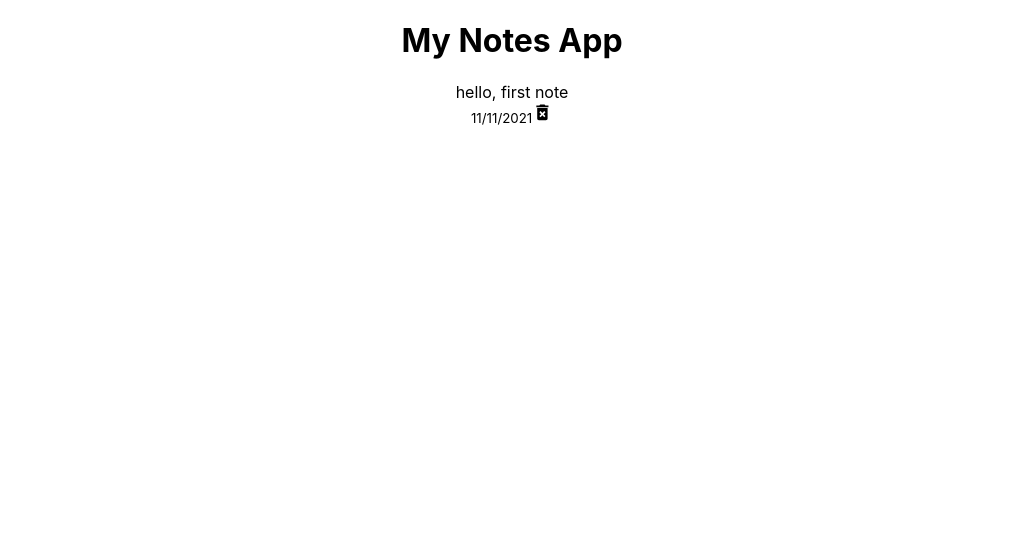
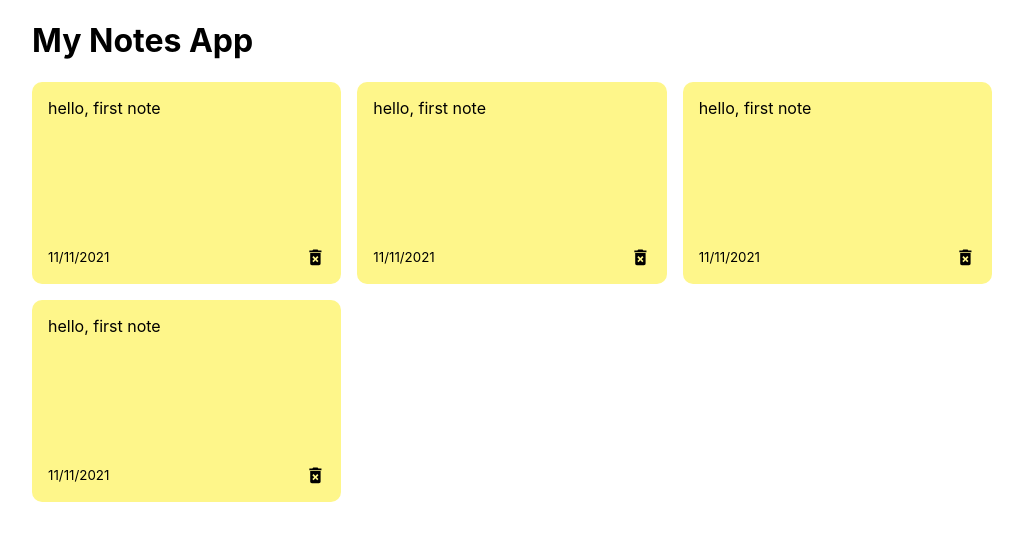
Before and after one commit to fatihece/note-app-react, a React (Create React App) app: page / in a window 1280 px wide. Shown: the top 540 px of the page, without its empty margins (128-1151 px from the left). Built offline with nearby package versions, Linux system fonts and the light colour scheme.

Commit message:
modified css

```diff
--- a/src/App.css
+++ /dev/null
@@ -1,38 +0,0 @@
-.App {
-  text-align: center;
-}
-
-.App-logo {
-  height: 40vmin;
-  pointer-events: none;
-}
-
-@media (prefers-reduced-motion: no-preference) {
-  .App-logo {
-    animation: App-logo-spin infinite 20s linear;
-  }
-}
-
-.App-header {
-  background-color: #282c34;
-  min-height: 100vh;
-  display: flex;
-  flex-direction: column;
-  align-items: center;
-  justify-content: center;
-  font-size: calc(10px + 2vmin);
-  color: white;
-}
-
-.App-link {
-  color: #61dafb;
-}
-
-@keyframes App-logo-spin {
-  from {
-    transform: rotate(0deg);
-  }
-  to {
-    transform: rotate(360deg);
-  }
-}
--- a/src/App.js
+++ b/src/App.js
@@ -1,9 +1,10 @@
-import './App.css';
+import { useState } from "react";
 import NotesList from './components/NotesList';
 
 function App() {
+  const[notes, setNotes] = useState("")
   return (
-    <div className="App">
+    <div className="container">
       <h1>My Notes App</h1>
       <NotesList />
     </div>
--- a/src/components/NotesList.js
+++ b/src/components/NotesList.js
@@ -5,6 +5,9 @@
     return (
         <div className="notes-list">
            <Note />
+           <Note />
+           <Note />
+           <Note />
         </div>
     )
 }
--- a/src/index.css
+++ b/src/index.css
@@ -11,3 +11,35 @@
   font-family: source-code-pro, Menlo, Monaco, Consolas, 'Courier New',
     monospace;
 }
+
+.container{
+  max-width: 960px;
+  margin-left: auto;
+  margin-right: auto;
+  padding-left: 15px;
+  padding-right: 15px;
+}
+
+.notes-list{
+  display: grid;
+  grid-gap:1rem;
+  grid-template-columns: repeat(auto-fit, minmax(250px, 1fr));
+}
+
+.note{
+  background-color: #fef68a;
+  /* margin-bottom: 10px; */
+  border-radius: 10px;
+  padding: 1rem ;
+  min-height: 170px;
+  display: flex;
+  flex-direction: column;
+  justify-content: space-between;
+}
+
+.note-footer{
+  display: flex;
+  align-items: center;
+  justify-content: space-between;
+
+}
```
